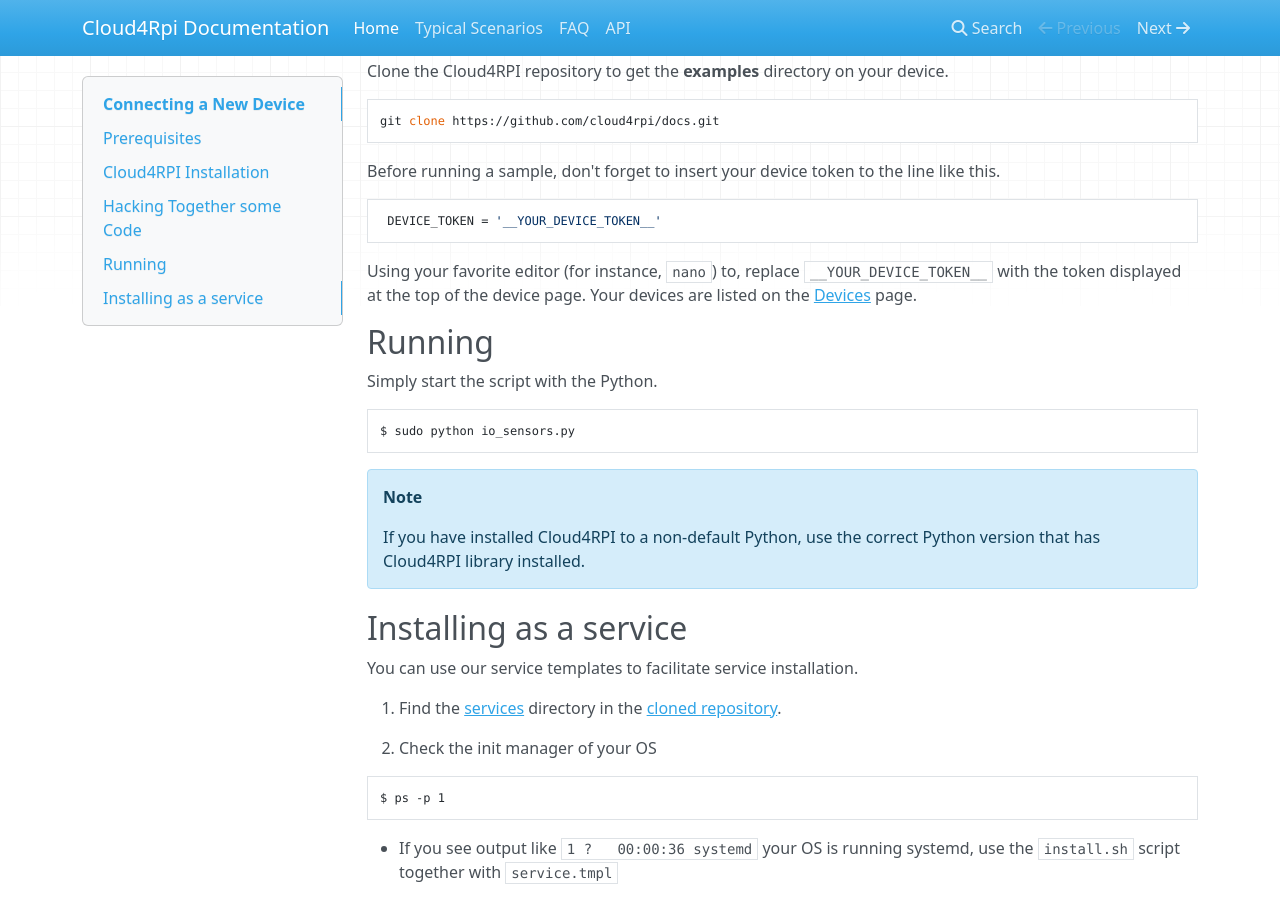
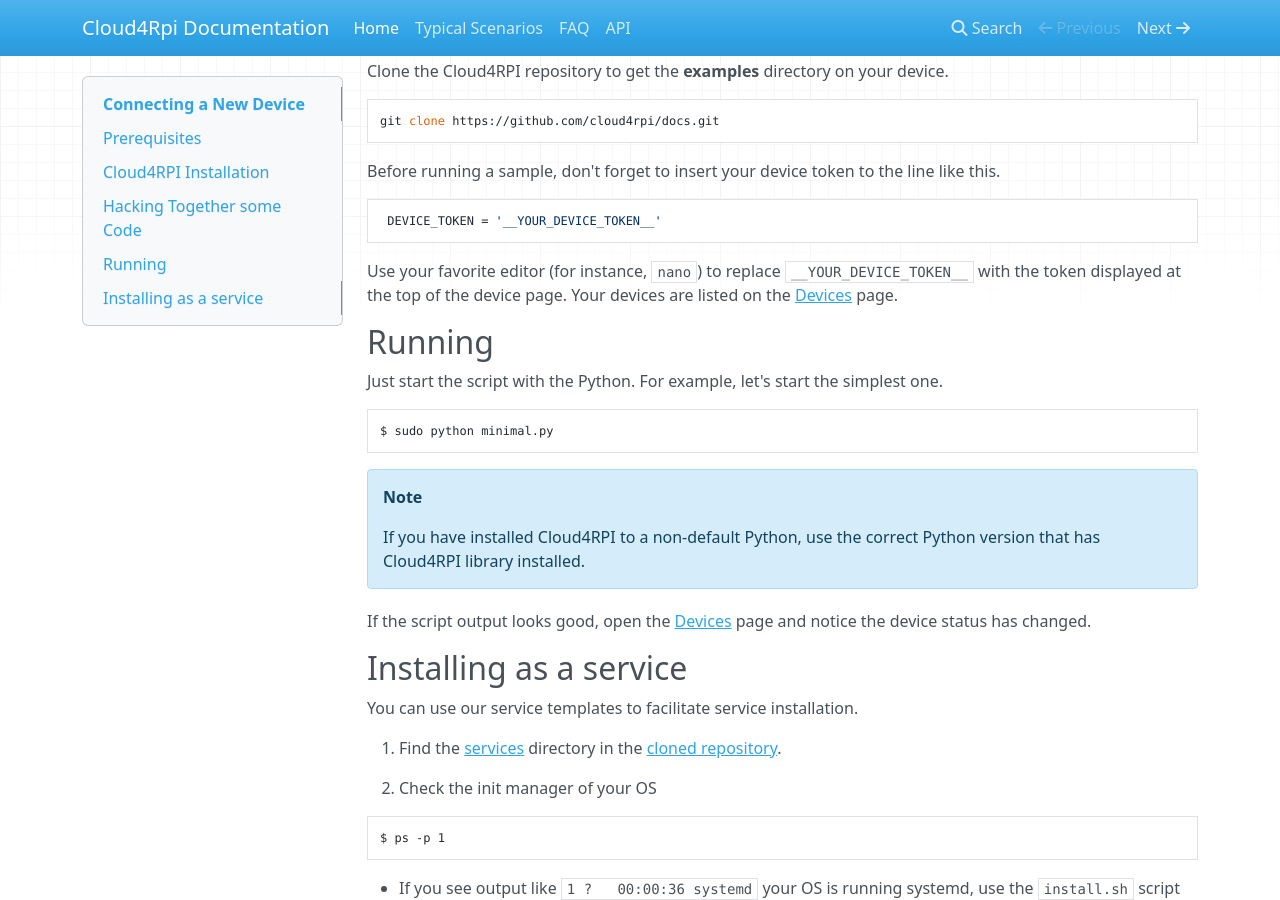
Before and after one commit to cloud4rpi/docs, an MkDocs documentation site: the page built from docs/index.md, in a window 1280 px wide and 900 px high, scrolled down 1298 px. Built offline with MkDocs 1.6.1, drawn with Linux system fonts in a browser that asks for light colours; nearby versions of some CDN libraries; old or Windows-style settings are respelled for this version of MkDocs.

Commit message:
fixes in Running

````diff
--- a/docs/index.md
+++ b/docs/index.md
@@ -68,20 +68,22 @@
  DEVICE_TOKEN = '__YOUR_DEVICE_TOKEN__'
 ```
 
-Using your favorite editor (for instance, `nano`) to, replace `__YOUR_DEVICE_TOKEN__` with the token displayed at the top of the device page. Your devices are listed on the [Devices](https://cloud4rpi.io/devices) page.
+Use your favorite editor (for instance, `nano`) to replace `__YOUR_DEVICE_TOKEN__` with the token displayed at the top of the device page. Your devices are listed on the [Devices](https://cloud4rpi.io/devices) page.
 
 
 ## Running
 
-Simply start the script with the Python.
+Just start the script with the Python. For example, let's start the simplest one.
 
 ``` bash
-$ sudo python io_sensors.py
+$ sudo python minimal.py
 ```
 
 !!! Note
 
     If you have installed Cloud4RPI to a non-default Python, use the correct Python version that has Cloud4RPI library installed.
+
+If the script output looks good, open the [Devices](https://cloud4rpi.io/devices) page and notice the device status has changed.
 
 ## Installing as a service
 
````
